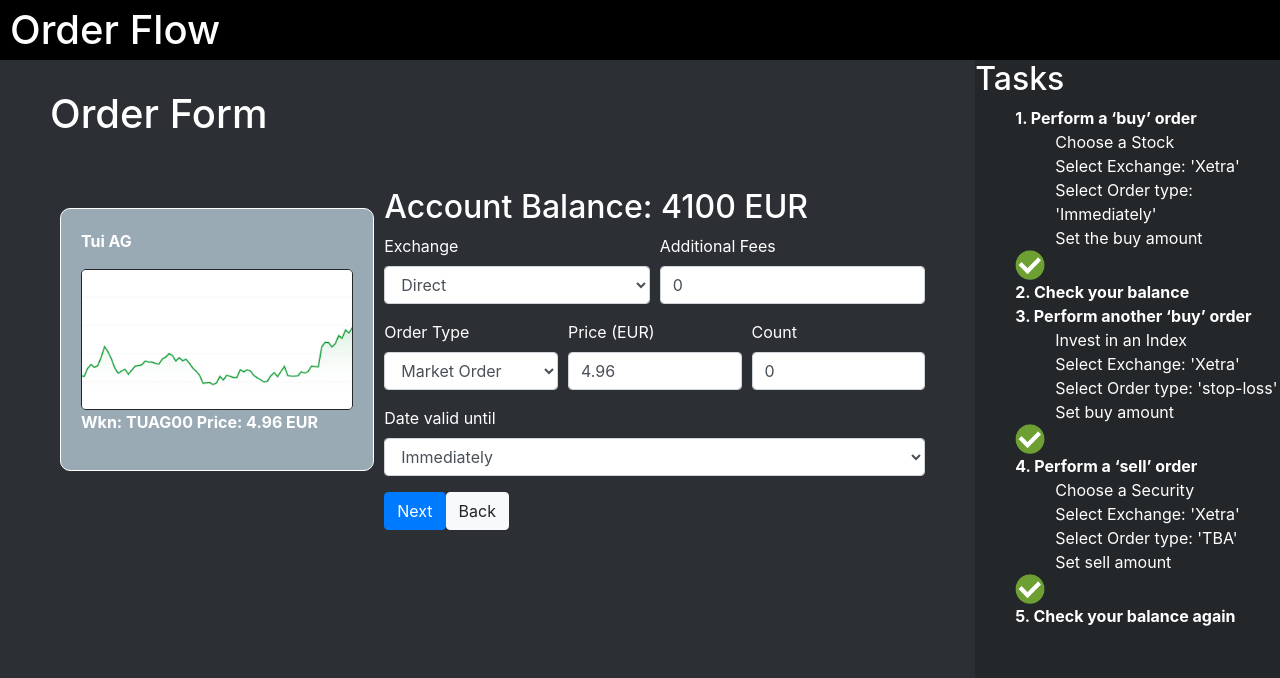
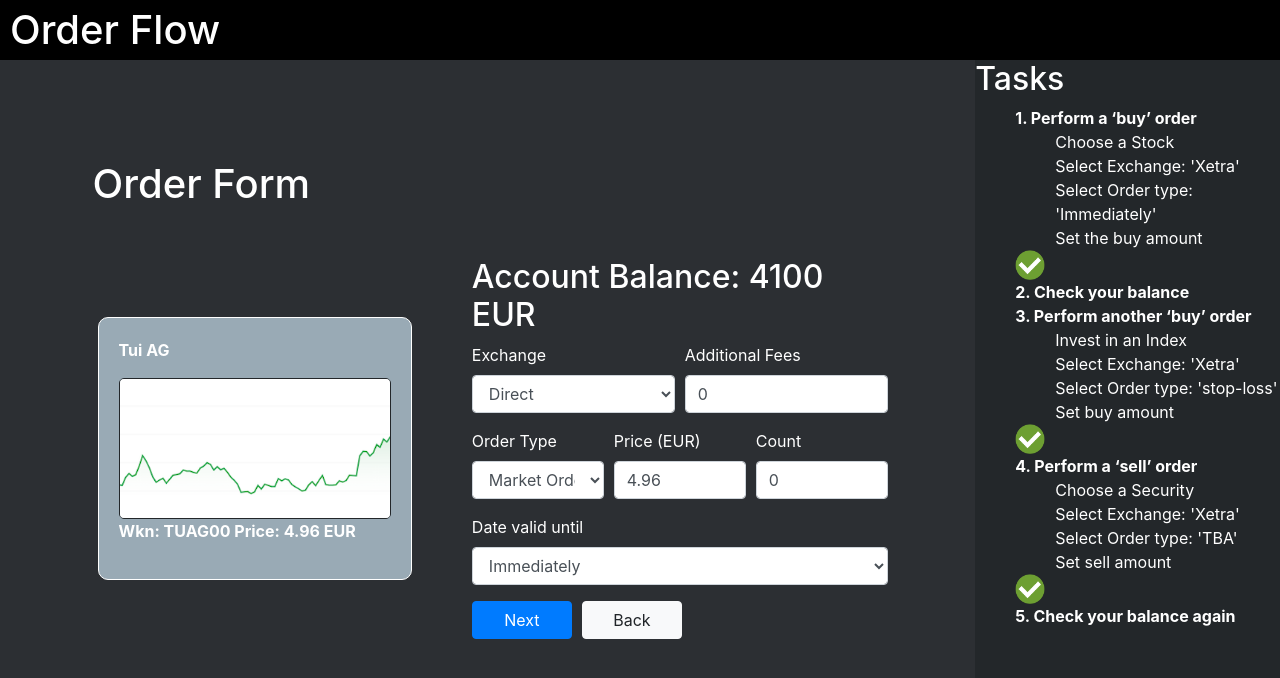
Before and after one commit to CBS-EBUSS-Group/order-flow, a React (Create React App) app: page /buy in a window 1280 px wide. Shown: the top 678 px of the page. Built offline with nearby package versions, Linux system fonts and the light colour scheme.

Commit message:
styles order form

```diff
--- a/src/components/buy/Buy.js
+++ b/src/components/buy/Buy.js
@@ -23,13 +23,13 @@ const Buy = () => {
   console.log(formValues);
 
   return (
-    <div className="page">
+    <div className={`page ${styles.orderPage}`}>
       {step === 1 && (
-        <Fragment>
-          <h1>Order Form</h1>
+        <div className={styles.outerContainer}>
+          <h1 className={styles.heading}>Order Form</h1>
           <div className={styles.container}>
             <Tile instrument={item} />
-            <div>
+            <div className={styles.form}>
               <h2>Account Balance: {balance} EUR</h2>
               <OrderForm
                 type={"buy"}
@@ -39,7 +39,7 @@ const Buy = () => {
               />
             </div>
           </div>
-        </Fragment>
+        </div>
       )}
       {step === 2 && (
         <Fragment>
--- a/src/components/buy/Buy.module.css
+++ b/src/components/buy/Buy.module.css
@@ -1,6 +1,8 @@
 .container {
   display: flex;
   flex-direction: row;
+  justify-content: center;
+  align-items: center;
   margin: 0 50px;
 }
 
@@ -23,7 +25,21 @@
   text-align: left;
 }
 
-h1 {
+.orderPage {
+  display: flex;
+  justify-content: center;
+}
+
+.outerContainer {
+  width: 900px;
+  margin-top: 100px;
+}
+
+.heading {
+  margin-left: 55px;
+}
+
+/* h1 {
   margin-left: 50px;
   margin-top: 30px;
 }
@@ -34,7 +50,7 @@ h2 {
 
 h3 {
   text-align: left;
-}
+} */
 
 /* p {
   margin-left: 50px;
@@ -47,3 +63,7 @@ h3 {
   margin-top: 50px;
   width: 140px;
 }
+
+.form {
+  margin-left: 50px;
+}
--- a/src/components/buy/OrderForm.js
+++ b/src/components/buy/OrderForm.js
@@ -3,7 +3,7 @@ import { Button, Form, Col, Popover, OverlayTrigger } from "react-bootstrap";
 import styles from "./Buy.module.css";
 
 const OrderForm = ({ item, formValues, setFormValues }) => {
-  const { exchange, fees, orderType, price, count, ultimo } = formValues;
+  const { exchange, orderType, price, count, ultimo } = formValues;
   return (
     <Form>
       <Form.Row>
@@ -216,8 +216,12 @@ const OrderForm = ({ item, formValues, setFormValues }) => {
           </Form.Control>
         </Form.Group>
       </Form.Row>
-      <Button variant="primary">Next</Button>
-      <Button variant="light">Back</Button>
+      <Button variant="primary" style={{ width: "100px", marginRight: "10px" }}>
+        Next
+      </Button>
+      <Button variant="light" style={{ width: "100px" }}>
+        Back
+      </Button>
     </Form>
   );
 };
```
